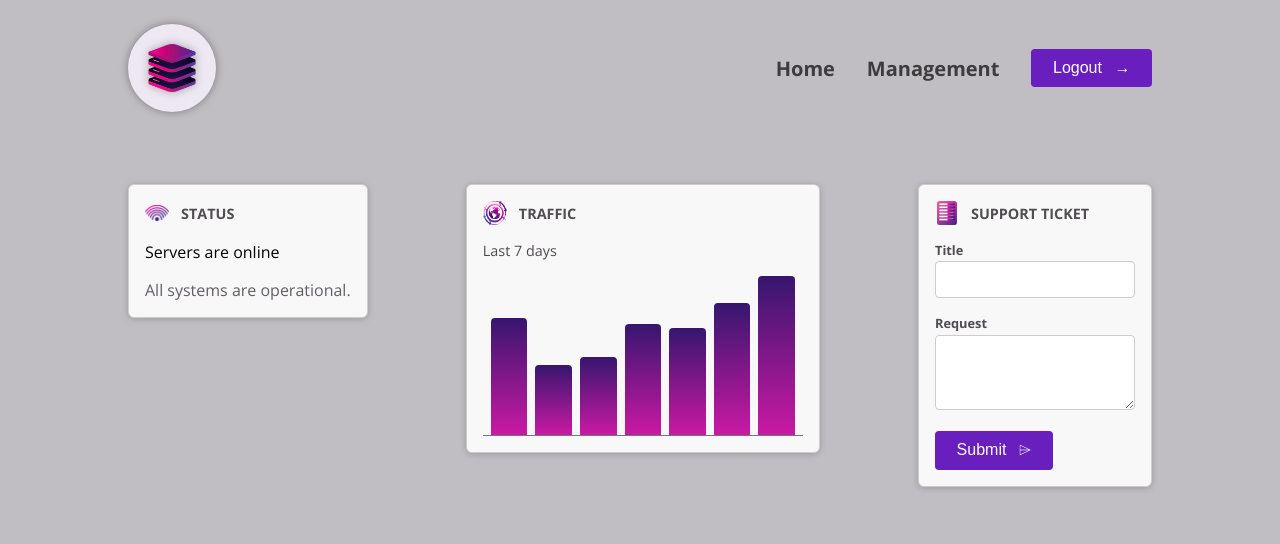
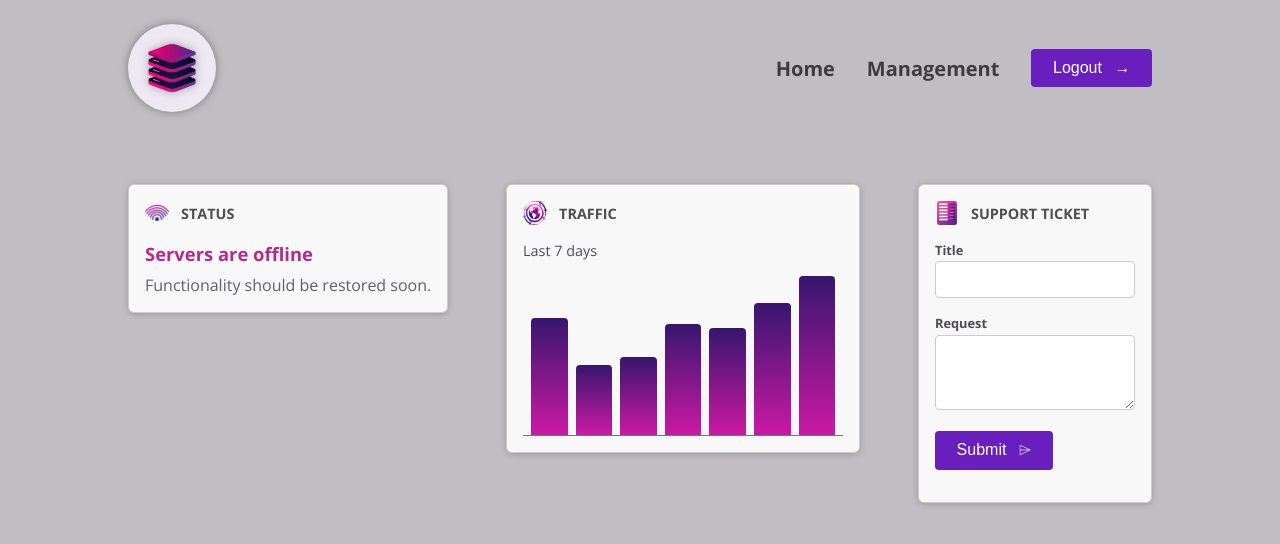
Before and after one commit to hrishi-ongit/PropertyManagement, an Angular app: page / in a window 1280 px wide. Shown: the top 544 px of the page. Built offline with nearby package versions, Linux system fonts and the light colour scheme.

Commit message:
Inline dynamic css class binding & Literal types

```diff
--- a/src/app/dashboard/server-status/server-status.component.css
+++ b/src/app/dashboard/server-status/server-status.component.css
@@ -0,0 +1,40 @@
+#status {
+    display: block;
+    width: 15rem;
+  }
+
+  .status p:first-of-type {
+    font-weight: bold;
+    animation: pulse 2s infinite;
+    margin: 0 0 0.5rem 0;
+    font-size: 1.15rem;
+  }
+
+  .status-online p:first-of-type {
+    color: #6a3cb0;
+  }
+
+  .status-offline p:first-of-type {
+    color: #b22084;
+  }
+
+  .status-unknown p:first-of-type {
+    color: grey;
+  }
+
+  p:last-of-type {
+    margin: 0;
+    color: #625e67;
+  }
+
+  @keyframes pulse {
+    0% {
+      opacity: 1;
+    }
+    50% {
+      opacity: 0.5;
+    }
+    100% {
+      opacity: 1;
+    }
+  }
--- a/src/app/dashboard/server-status/server-status.component.html
+++ b/src/app/dashboard/server-status/server-status.component.html
@@ -1,4 +1,10 @@
-<div>
+<!-- <div [class.status] = "currentStatus === 'online'"> -->
+<div [class]="{
+  status: true,
+  'status-online': currentStatus === 'online',
+  'status-offline': currentStatus === 'offline',
+  'status-unknown': currentStatus === 'unknown'
+}">
     @if (currentStatus === 'online') {
       <p>Servers are online</p>
       <p>All systems are operational.</p>
--- a/src/app/dashboard/server-status/server-status.component.ts
+++ b/src/app/dashboard/server-status/server-status.component.ts
@@ -39,5 +39,20 @@ export class ServerStatusComponent {
     },
   ];
   maxTraffic = Math.max(...this.dummyTrafficData.map((data) => data.value));
-  currentStatus = 'online';
+
+  currentStatus: 'offline' | 'online' | 'unknown' = 'online'; //Setting specific types in typescript :- Literal types
+
+  constructor(){
+    setInterval(()=>{
+      const rnd = Math.random(); //0 - 0.999
+      if (rnd < 0.5 ){
+        this.currentStatus = 'online';
+      } else if(rnd < 0.9){
+        this.currentStatus = 'offline';
+      }
+      else {
+        this.currentStatus = 'unknown';
+      }
+    }, 5000);
+  }
 }
--- a/src/app/dashboard/tickets/new-ticket/new-ticket.component.html
+++ b/src/app/dashboard/tickets/new-ticket/new-ticket.component.html
@@ -1,4 +1,4 @@
-<form>
+<form (ngSubmit)="onSubmit()">
     <p>
       <label>Title</label>
       <input name="title" id="title" />
@@ -8,7 +8,7 @@
       <textarea name="request" id="request" rows="3"></textarea>
     </p>
     <p>
-      <button>
+      <button type="submit">
         <span>
           Submit
         </span>
--- a/src/app/dashboard/tickets/new-ticket/new-ticket.component.ts
+++ b/src/app/dashboard/tickets/new-ticket/new-ticket.component.ts
@@ -1,12 +1,15 @@
 import { Component } from '@angular/core';
+import { FormsModule } from '@angular/forms';
 
 @Component({
   selector: 'app-new-ticket',
   standalone: true,
-  imports: [],
+  imports: [FormsModule],
   templateUrl: './new-ticket.component.html',
   styleUrl: './new-ticket.component.css'
 })
 export class NewTicketComponent {
-
+  onSubmit(){
+    console.log('Submitted');
+  }
 }
--- a/src/styles.css
+++ b/src/styles.css
@@ -50,7 +50,7 @@ main {
 }
 
 
-#status {
+/* #status {
   display: block;
   width: 15rem;
 }
@@ -89,7 +89,7 @@ p:last-of-type {
   100% {
     opacity: 1;
   }
-}
+} */
 
 h2 {
   margin: 0;
```
